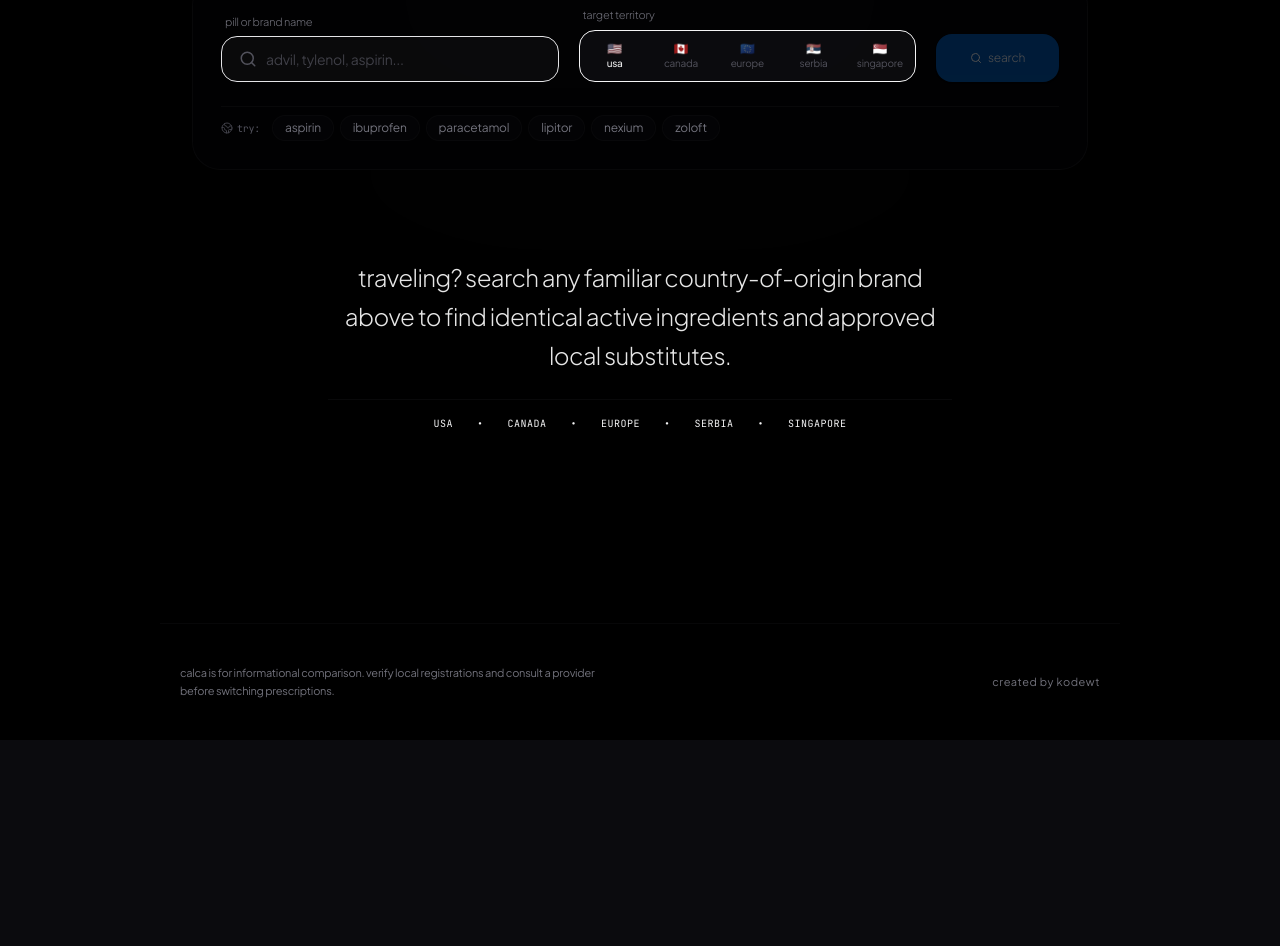
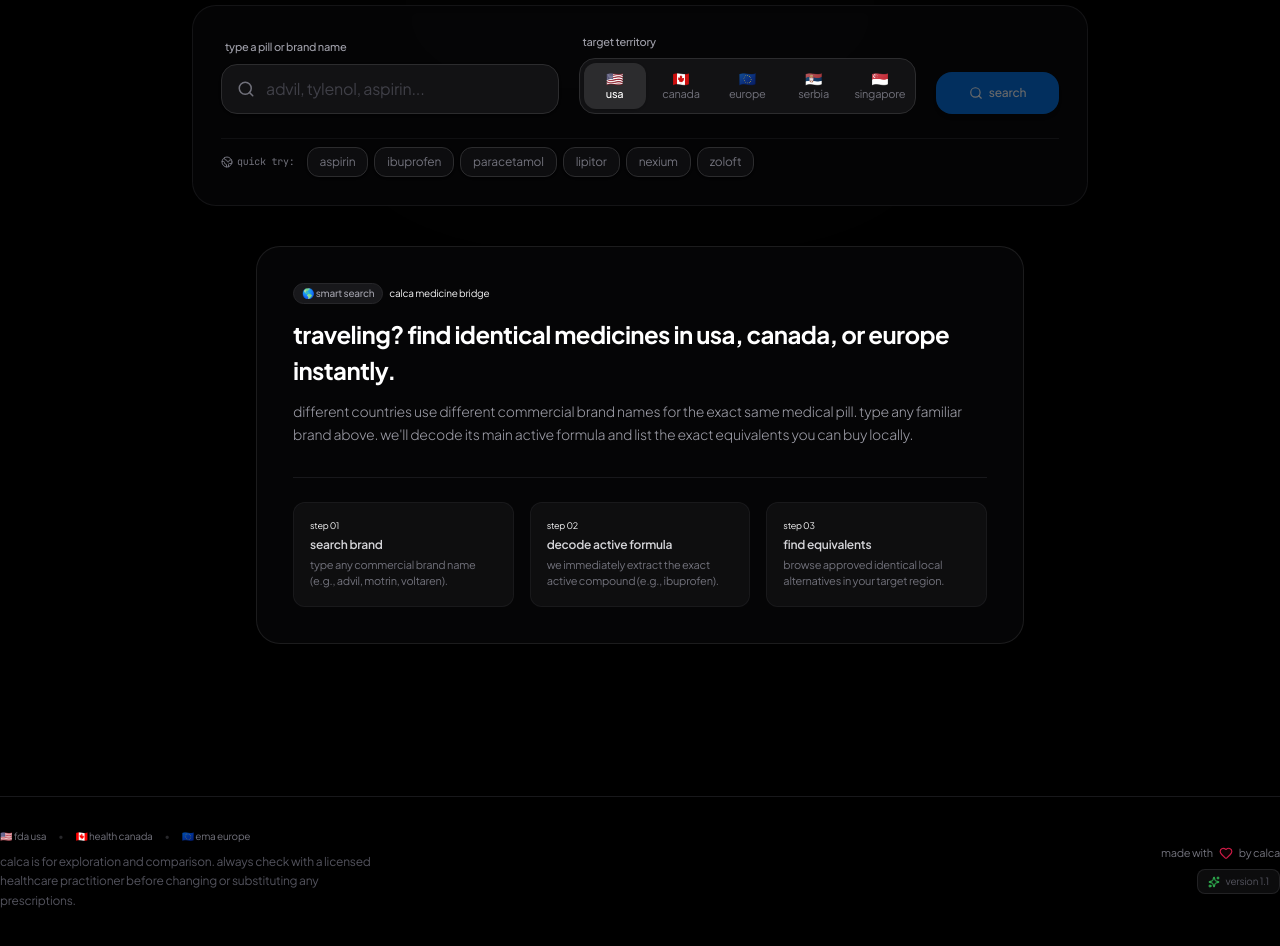
Before and after one commit to gerxog04/heisberg, a React (Vite) app: page / in a window 1280 px wide. Shown: the part 180-1126 px from the top of the page. Before the commit the page ends 920 px from the top, so only its background shows below. Built offline with nearby package versions, Linux system fonts and the light colour scheme.

Commit message:
refactor: update ui and landing styling
Improve visual hierarchy and aesthetics by updating the landing page, search header, and footer components with refined typography and modern container styling.

```diff
--- a/src/App.tsx
+++ b/src/App.tsx
@@ -165,22 +165,43 @@
                   initial={{ opacity: 0, y: 8 }}
                   animate={{ opacity: 1, y: 0 }}
                   exit={{ opacity: 0, y: -8 }}
-                  className="max-w-2xl mx-auto text-center space-y-6 py-12 px-6"
+                  className="max-w-3xl mx-auto bg-[#1c1c1e]/20 backdrop-blur-md border border-[#2c2c2e]/60 rounded-3xl p-6 sm:p-9 space-y-8 my-2 relative overflow-hidden shadow-sm"
                 >
-                  <h3 className="text-xl sm:text-2xl font-light text-white/90 tracking-tight leading-relaxed">
-                    traveling? search any familiar country-of-origin brand above to find identical active ingredients and approved local substitutes.
-                  </h3>
+                  <div className="space-y-3">
+                    <div className="flex items-center gap-1.5">
+                      <span className="text-[10px] text-zinc-400 bg-zinc-900 border border-zinc-800 px-2 py-0.5 rounded-xl font-medium font-sans">
+                        🌎 smart search
+                      </span>
+                      <span className="text-zinc-650 font-sans text-[10px]">calca medicine bridge</span>
+                    </div>
 
-                  <div className="flex justify-center items-center gap-6 text-[10px] tracking-wider uppercase text-zinc-650 font-mono pt-4 border-t border-zinc-900/40">
-                    <span>usa</span>
-                    <span>•</span>
-                    <span>canada</span>
-                    <span>•</span>
-                    <span>europe</span>
-                    <span>•</span>
-                    <span>serbia</span>
-                    <span>•</span>
-                    <span>singapore</span>
+                    <h3 className="text-xl sm:text-2xl font-bold text-white tracking-tight leading-normal">
+                      traveling? find identical medicines in usa, canada, or europe instantly.
+                    </h3>
+
+                    <p className="text-zinc-400 text-sm leading-relaxed font-light">
+                      different countries use different commercial brand names for the exact same medical pill. type any familiar brand above. we'll decode its main active formula and list the exact equivalents you can buy locally.
+                    </p>
+                  </div>
+
+                  <div className="border-t border-zinc-900 pt-6 grid grid-cols-1 md:grid-cols-3 gap-4 text-left">
+                    <div className="space-y-1 bg-[#1c1c1e]/40 p-4 rounded-xl border border-[#2c2c2e]/40">
+                      <span className="text-[9px] text-zinc-650 block">step 01</span>
+                      <span className="text-xs text-zinc-300 font-semibold block">search brand</span>
+                      <span className="text-[11px] text-zinc-500 leading-normal block">type any commercial brand name (e.g., advil, motrin, voltaren).</span>
+                    </div>
+
+                    <div className="space-y-1 bg-[#1c1c1e]/40 p-4 rounded-xl border border-[#2c2c2e]/40">
+                      <span className="text-[9px] text-zinc-650 block">step 02</span>
+                      <span className="text-xs text-zinc-300 font-semibold block">decode active formula</span>
+                      <span className="text-[11px] text-zinc-500 leading-normal block">we immediately extract the exact active compound (e.g., ibuprofen).</span>
+                    </div>
+
+                    <div className="space-y-1 bg-[#1c1c1e]/40 p-4 rounded-xl border border-[#2c2c2e]/40">
+                      <span className="text-[9px] text-zinc-650 block">step 03</span>
+                      <span className="text-xs text-zinc-300 font-semibold block">find equivalents</span>
+                      <span className="text-[11px] text-zinc-500 leading-normal block">browse approved identical local alternatives in your target region.</span>
+                    </div>
                   </div>
                 </motion.div>
               )}
--- a/src/components/Footer.tsx
+++ b/src/components/Footer.tsx
@@ -1,14 +1,126 @@
-import React from "react";
+import React, { useState } from "react";
+import { Heart, X, Sparkles, BookOpen } from "lucide-react";
+import { motion, AnimatePresence } from "motion/react";
 
 export default function Footer() {
+  const [modalOpen, setModalOpen] = useState(false);
+
   return (
-    <footer className="mt-20 py-10 border-t border-zinc-900/30 flex flex-col sm:flex-row justify-between items-center gap-4 text-[11px] text-zinc-600 font-sans lowercase max-w-[960px] mx-auto w-full px-5" id="footer-main">
-      <p className="text-zinc-500 max-w-md text-center sm:text-left leading-relaxed">
-        calca is for informational comparison. verify local registrations and consult a provider before switching prescriptions.
-      </p>
-      <div className="text-zinc-500 tracking-wider hover:text-zinc-400 transition-colors">
-        created by kodewt
+    <footer className="mt-20 pt-8 pb-12 border-t border-zinc-900 flex flex-col md:flex-row justify-between items-center gap-6 text-[11px] text-zinc-500 font-sans lowercase" id="footer-main">
+      <div className="flex flex-col gap-1 text-center md:text-left">
+        <div className="flex flex-wrap gap-x-3 gap-y-1 justify-center md:justify-start font-sans text-[10px] text-zinc-650">
+          <span>🇺🇸 fda usa</span>
+          <span className="text-zinc-800">•</span>
+          <span>🇨🇦 health canada</span>
+          <span className="text-zinc-800">•</span>
+          <span>🇪🇺 ema europe</span>
+        </div>
+        <p className="text-zinc-600 max-w-sm text-xs mt-1 leading-relaxed">
+          calca is for exploration and comparison. always check with a licensed healthcare practitioner before changing or substituting any prescriptions.
+        </p>
       </div>
+
+      <div className="flex flex-col items-center md:items-end gap-2 shrink-0">
+        <div className="flex items-center gap-1.5 text-zinc-650">
+          <span>made with</span>
+          <Heart className="w-3.5 h-3.5 text-rose-500/80 fill-rose-500/5" aria-label="heart" />
+          <span>by calca</span>
+        </div>
+
+        {/* Version info - Interactive link triggers Apple-style roadmap panel */}
+        <button
+          onClick={() => setModalOpen(true)}
+          className="text-[10px] text-zinc-600 hover:text-white transition-all bg-[#1c1c1e]/45 hover:bg-[#1c1c1e] px-2.5 py-1 rounded-lg border border-[#2c2c2e]/70 cursor-pointer flex items-center gap-1.5 lowercase"
+          id="version-trigger-btn"
+        >
+          <Sparkles className="w-3 h-3 text-[#34c759]" />
+          <span>version 1.1</span>
+        </button>
+      </div>
+
+      {/* Satisfying Apple-style Backdrop Sheet Modal */}
+      <AnimatePresence>
+        {modalOpen && (
+          <motion.div
+            initial={{ opacity: 0 }}
+            animate={{ opacity: 1 }}
+            exit={{ opacity: 0 }}
+            onClick={() => setModalOpen(false)}
+            className="fixed inset-0 z-50 flex items-center justify-center bg-black/75 backdrop-blur-md p-4 cursor-zoom-out"
+            id="roadmap-backdrop"
+          >
+            <motion.div
+              initial={{ scale: 0.94, opacity: 0, y: 15 }}
+              animate={{ scale: 1, opacity: 1, y: 0 }}
+              exit={{ scale: 0.94, opacity: 0, y: 15 }}
+              transition={{ type: "spring", stiffness: 380, damping: 30 }}
+              onClick={(e) => e.stopPropagation()}
+              className="relative w-full max-w-sm bg-[#1c1c1e] border border-[#2c2c2e] rounded-3xl p-6 md:p-7 space-y-6 text-left cursor-default shadow-2xl"
+              id="roadmap-dialog"
+            >
+              {/* Modal header */}
+              <div className="flex items-center justify-between border-b border-zinc-900 pb-3">
+                <div className="flex items-center gap-2">
+                  <BookOpen className="w-4.5 h-4.5 text-[#0071e3]" />
+                  <h4 className="text-base font-bold text-white tracking-tight lowercase">
+                    version roadmap
+                  </h4>
+                </div>
+                <button
+                  onClick={() => setModalOpen(false)}
+                  className="text-zinc-500 hover:text-white p-1 rounded-full hover:bg-zinc-900 transition-colors cursor-pointer"
+                >
+                  <X className="w-4.5 h-4.5" />
+                </button>
+              </div>
+
+              {/* Version History lists */}
+              <div className="space-y-5">
+                {/* Version 1.1 current */}
+                <div className="space-y-2 relative pl-4 border-l-2 border-[#34c759]">
+                  <div className="flex items-center gap-2">
+                    <span className="text-xs font-bold text-white lowercase">v1.1</span>
+                    <span className="text-[10px] text-zinc-500 font-medium lowercase bg-zinc-900 px-2 py-0.5 rounded-lg border border-zinc-800">latest</span>
+                  </div>
+                  <ul className="space-y-1.5 text-xs text-zinc-400 font-light list-none pl-0">
+                    <li className="flex items-start gap-1.5">
+                      <span className="text-zinc-600">-</span>
+                      <span>more target territories added</span>
+                    </li>
+                    <li className="flex items-start gap-1.5">
+                      <span className="text-zinc-600">-</span>
+                      <span>updated design</span>
+                    </li>
+                    <li className="flex items-start gap-1.5">
+                      <span className="text-zinc-600">-</span>
+                      <span>minor improvements</span>
+                    </li>
+                  </ul>
+                </div>
+
+                {/* Version 1.0 */}
+                <div className="space-y-2 relative pl-4 border-l-2 border-zinc-800">
+                  <span className="text-xs font-bold text-zinc-400 block lowercase">v1.0</span>
+                  <ul className="space-y-1.5 text-xs text-zinc-500 font-light list-none pl-0">
+                    <li className="flex items-start gap-1.5">
+                      <span className="text-zinc-700">-</span>
+                      <span>created the app</span>
+                    </li>
+                  </ul>
+                </div>
+              </div>
+
+              {/* Action close button */}
+              <button
+                onClick={() => setModalOpen(false)}
+                className="w-full bg-zinc-900 hover:bg-zinc-800 text-zinc-300 py-2.5 rounded-2xl text-xs font-medium cursor-pointer transition-colors border border-zinc-800 lowercase text-center"
+              >
+                done
+              </button>
+            </motion.div>
+          </motion.div>
+        )}
+      </AnimatePresence>
     </footer>
   );
 }
--- a/src/components/SearchHeader.tsx
+++ b/src/components/SearchHeader.tsx
@@ -34,11 +34,11 @@
   return (
     <div className="w-full space-y-8 relative z-20" id="search-container">
       {/* Header Section */}
-      <header className="flex flex-col items-center justify-center text-center gap-1.5 pb-2">
-        <div className="space-y-0.5">
+      <header className="flex flex-col items-center justify-center text-center gap-1.5 pb-6 border-b border-zinc-900/40">
+        <div className="space-y-1">
           <motion.h1
-            className="text-2xl font-light tracking-widest lowercase text-zinc-100 font-sans"
-            initial={{ opacity: 0, y: -6 }}
+            className="text-3xl font-bold tracking-tight lowercase text-white font-sans"
+            initial={{ opacity: 0, y: -8 }}
             animate={{ opacity: 1, y: 0 }}
             transition={{ duration: 0.4 }}
             id="brand-title"
@@ -48,7 +48,7 @@
           <motion.button
             type="button"
             onClick={() => setInfoOpen(true)}
-            className="text-zinc-600 hover:text-zinc-400 text-xs font-sans lowercase tracking-wide cursor-pointer hover:underline transition-all block mx-auto py-0.5"
+            className="text-zinc-500 hover:text-zinc-300 text-[13px] font-sans lowercase tracking-tight cursor-pointer hover:underline transition-all block mx-auto py-0.5 px-2 rounded-lg hover:bg-zinc-900/40"
             initial={{ opacity: 0 }}
             animate={{ opacity: 1 }}
             transition={{ delay: 0.15, duration: 0.4 }}
@@ -59,30 +59,30 @@
         </div>
       </header>
 
-      {/* Search Interface - Soft & Minimalist */}
+      {/* Search Interface with Apple-style satisfying container */}
       <motion.form
         onSubmit={onSearch}
-        className="space-y-6 bg-zinc-950/20 p-5 sm:p-7 rounded-[28px] border border-zinc-900/30 relative overflow-hidden z-10"
-        initial={{ opacity: 0, y: 8 }}
+        className="space-y-6 bg-zinc-900/20 backdrop-blur-md p-6 sm:p-7 rounded-3xl border border-zinc-900/80 relative overflow-hidden z-10"
+        initial={{ opacity: 0, y: 12 }}
         animate={{ opacity: 1, y: 0 }}
         transition={{ delay: 0.05, duration: 0.4 }}
         id="search-form"
       >
         <div className="grid grid-cols-1 lg:grid-cols-12 gap-5 items-end">
-          {/* Drug Name Input - Soft Rounded */}
-          <div className="lg:col-span-5 w-full space-y-1.5">
-            <label className="text-[11px] text-zinc-500 font-light block pl-1 lowercase font-sans">
-              pill or brand name
+          {/* Drug Name Input */}
+          <div className="lg:col-span-5 w-full space-y-2">
+            <label className="text-[11px] text-zinc-400 font-medium block pl-1 lowercase font-sans">
+              type a pill or brand name
             </label>
             <div className="relative group">
-              <Search className="absolute left-4.5 top-1/2 -translate-y-1/2 w-4.5 h-4.5 text-zinc-600 group-focus-within:text-[#0071e3] transition-colors" />
+              <Search className="absolute left-4 top-1/2 -translate-y-1/2 w-4.5 h-4.5 text-zinc-500 group-focus-within:text-[#0071e3] transition-colors" />
               <input
                 type="text"
                 id="drug-input"
                 value={drugName}
                 onChange={(e) => setDrugName(e.target.value.toLowerCase())}
                 placeholder="advil, tylenol, aspirin..."
-                className="w-full bg-zinc-900/40 border border-zinc-850/60 focus:border-zinc-800 rounded-2xl py-3 pl-11 pr-11 text-sm text-zinc-200 outline-none transition-all placeholder-zinc-700 font-sans lowercase"
+                className="w-full bg-[#1c1c1e]/60 border border-[#2c2c2e] focus:border-zinc-700 rounded-2xl py-3 pl-11 pr-11 text-base text-white outline-none transition-all placeholder-zinc-700 font-sans lowercase shadow-sm"
                 disabled={loading}
                 required
               />
@@ -90,7 +90,7 @@
                 <button
                   type="button"
                   onClick={() => setDrugName("")}
-                  className="absolute right-4 top-1/2 -translate-y-1/2 text-zinc-600 hover:text-white p-1 rounded-full hover:bg-zinc-800 transition-colors"
+                  className="absolute right-4 top-1/2 -translate-y-1/2 text-zinc-500 hover:text-white p-1 rounded-full hover:bg-zinc-800 transition-colors"
                 >
                   <X className="w-3.5 h-3.5" />
                 </button>
@@ -98,12 +98,12 @@
             </div>
           </div>
 
-          {/* Destination Region Selection - Soft Tabs */}
-          <div className="lg:col-span-5 w-full space-y-1.5" id="country-select-container">
-            <label className="text-[11px] text-zinc-500 font-light block pl-1 lowercase font-sans">
+          {/* Destination Region Selection - Beautiful Segmented Tabs */}
+          <div className="lg:col-span-5 w-full space-y-2" id="country-select-container">
+            <label className="text-[11px] text-zinc-400 font-medium block pl-1 lowercase font-sans">
               target territory
             </label>
-            <div className="flex bg-zinc-900/45 border border-zinc-850/60 rounded-2xl p-1 gap-1">
+            <div className="flex bg-[#1c1c1e]/60 border border-[#2c2c2e] rounded-2xl p-1 gap-1">
               {regions.map((region) => {
                 const isSelected = selectedCountry === region.id;
                 return (
@@ -114,19 +114,19 @@
                     disabled={loading}
                     className={`flex-1 flex flex-col items-center justify-center py-2 px-1 rounded-xl text-[10px] font-sans lowercase transition-all cursor-pointer disabled:opacity-50 ${
                       isSelected
-                        ? "bg-zinc-805 text-white/90 font-medium"
-                        : "text-zinc-600 hover:text-zinc-400"
+                        ? "bg-[#2c2c2e] text-white font-medium shadow-sm"
+                        : "text-zinc-500 hover:text-zinc-350"
                     }`}
                   >
-                    <span className="text-xs leading-none mb-0.5 saturate-50">{region.emoji}</span>
-                    <span className="leading-tight text-[10px]">{region.name}</span>
+                    <span className="text-sm leading-none mb-0.5 saturate-75">{region.emoji}</span>
+                    <span className="leading-tight text-[11px]">{region.name}</span>
                   </button>
                 );
               })}
             </div>
           </div>
 
-          {/* Search Trigger */}
+          {/* Search Trigger (Apple Premium Blue accent) */}
           <div className="lg:col-span-2 w-full">
             <motion.button
               type="submit"
@@ -134,16 +134,16 @@
               disabled={loading || !drugName.trim()}
               whileHover={{ scale: loading ? 1 : 1.01 }}
               whileTap={{ scale: loading ? 1 : 0.99 }}
-              className="w-full bg-[#0071e3]/80 hover:bg-[#0071e3] text-white py-3 px-6 rounded-2xl font-light flex items-center justify-center gap-1.5 cursor-pointer transition-all disabled:opacity-30 disabled:cursor-not-allowed text-xs lowercase font-sans leading-none shadow-sm"
+              className="w-full bg-[#0071e3] hover:bg-[#147ldc] text-white py-3.5 px-6 rounded-2xl font-medium flex items-center justify-center gap-1.5 cursor-pointer transition-all disabled:opacity-40 disabled:cursor-not-allowed text-xs lowercase font-sans leading-none shadow-md"
             >
               {loading ? (
                 <>
-                  <Loader2 className="w-3 animate-spin" />
+                  <Loader2 className="w-3.5 h-3.5 animate-spin" />
                   <span>searching</span>
                 </>
               ) : (
                 <>
-                  <Search className="w-3" />
+                  <Search className="w-3.5 h-3.5" />
                   <span>search</span>
                 </>
               )}
@@ -151,10 +151,10 @@
           </div>
         </div>
 
-        {/* Suggestion tags as Soft Pill Bulbs */}
-        <div className="flex flex-wrap items-center gap-2 pt-2 border-t border-zinc-900/30" id="popular-suggestions">
-          <span className="text-[10px] font-mono text-zinc-600 mr-1 flex items-center gap-1 lowercase">
-            <Globe2 className="w-3 h-3 text-zinc-700" /> try:
+        {/* Suggestion tags below styling */}
+        <div className="flex flex-wrap items-center gap-2 pt-2 border-t border-zinc-900/60" id="popular-suggestions">
+          <span className="text-[10px] font-mono text-zinc-500 mr-1 flex items-center gap-1 lowercase">
+            <Globe2 className="w-3 h-3 text-zinc-650" /> quick try:
           </span>
           <div className="flex flex-wrap gap-1.5">
             {popularSuggestions.map((item) => (
@@ -163,7 +163,7 @@
                 type="button"
                 id={`suggest-${item.toLowerCase()}`}
                 onClick={() => setDrugName(item)}
-                className="text-xs bg-zinc-900/15 hover:bg-zinc-900/30 border border-zinc-900/25 text-zinc-500 hover:text-zinc-300 px-3 py-1 rounded-full transition-all cursor-pointer font-sans lowercase"
+                className="text-xs bg-[#1c1c1e]/40 hover:bg-[#1c1c1e] hover:text-white border border-[#2c2c2e] text-zinc-500 px-3 py-1.5 rounded-xl transition-all cursor-pointer font-sans lowercase shadow-sm"
               >
                 {item}
               </button>
```
